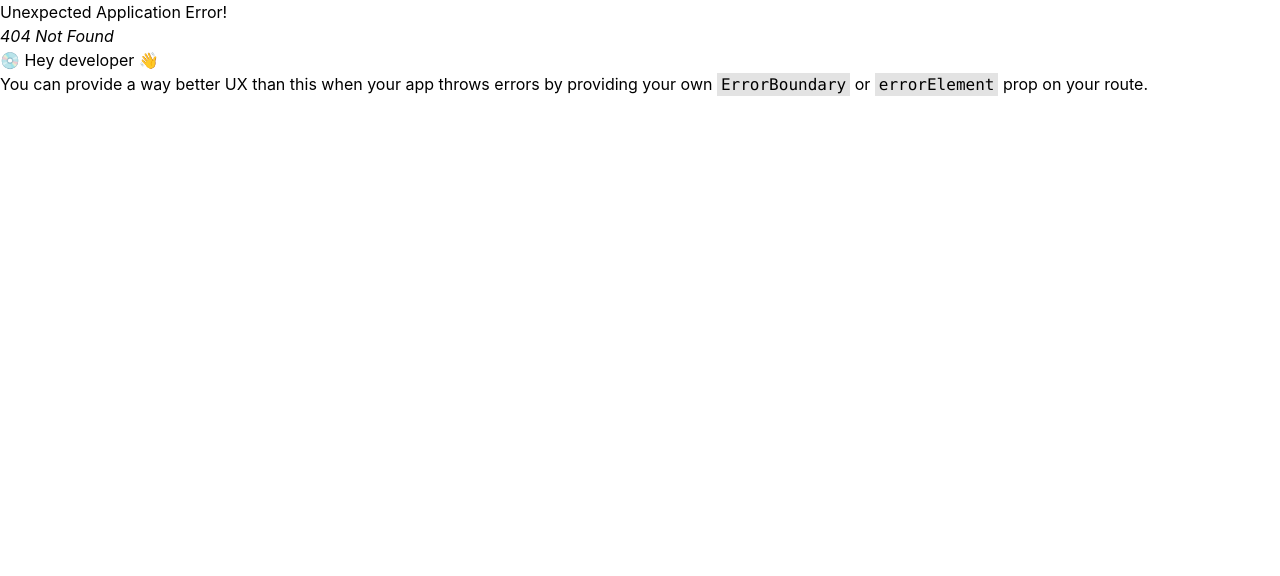
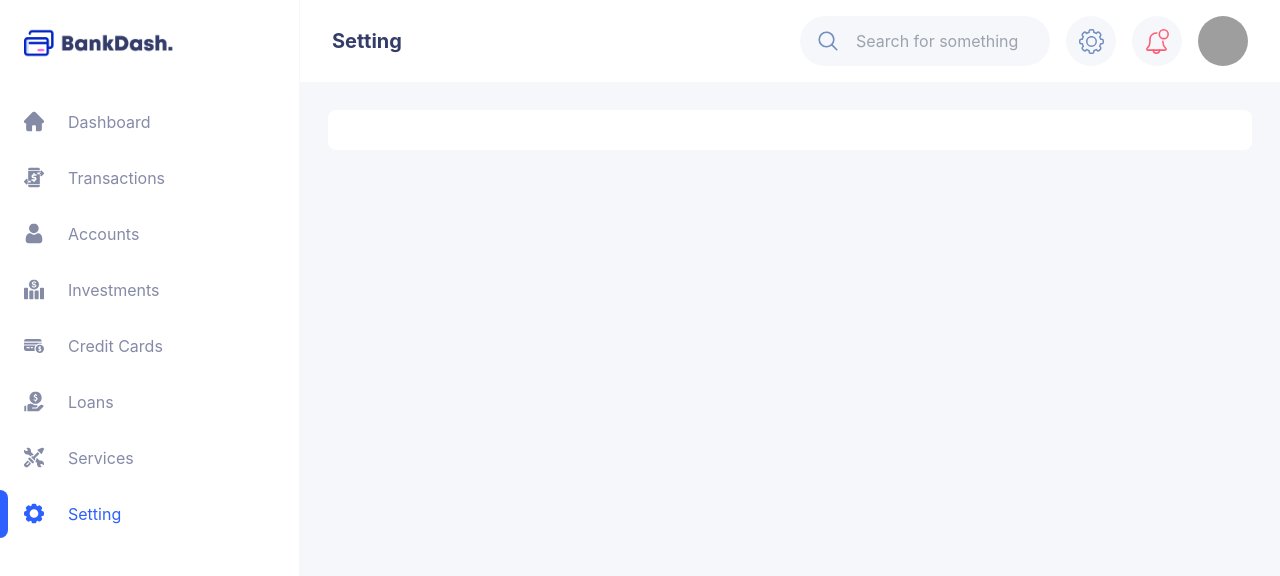
Before and after one commit to nafasebra/bankdash, a React (Vite) app: page /setting in a window 1280 px wide. Before the commit this address had no page. Shown: the top 576 px of the page. Built offline with nearby package versions, Linux system fonts and the light colour scheme; grey boxes are pictures that could not be loaded.

Commit message:
feat: add new page. its name is setting

```diff
--- a/src/main.tsx
+++ b/src/main.tsx
@@ -8,6 +8,7 @@ import Home from '@/pages/home';
 import Transactions from '@/pages/transactions';
 import Loans from '@/pages/loans';
 import Services from '@/pages/services';
+import Setting from '@/pages/setting';
 import '@/styles/main.scss'
 
 const router = createBrowserRouter([
@@ -27,6 +28,10 @@ const router = createBrowserRouter([
     path: '/services',
     element: <Services />,
   },
+  {
+    path: '/setting',
+    element: <Setting />,
+  },
 ]);
 
 ReactDOM.createRoot(document.getElementById('root')!).render(
--- /dev/null
+++ b/src/pages/setting.tsx
@@ -0,0 +1,14 @@
+import { linkEnum } from "@/enums/link";
+import Body from "@/components/layout/Body";
+
+function Setting() {
+  return (
+    <Body pageName={linkEnum.Setting}>
+      <div className="bg-white rounded-lg p-5 overflow-hidden">
+
+      </div>
+    </Body>
+  );
+}
+
+export default Setting;
```
